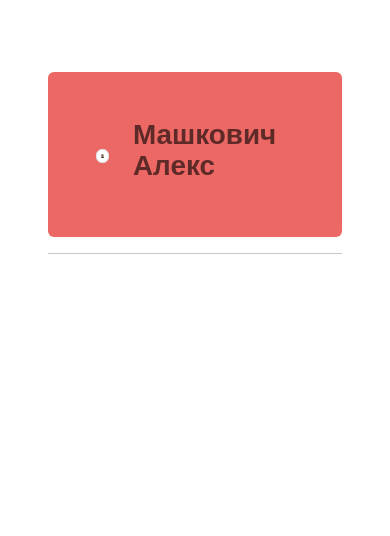
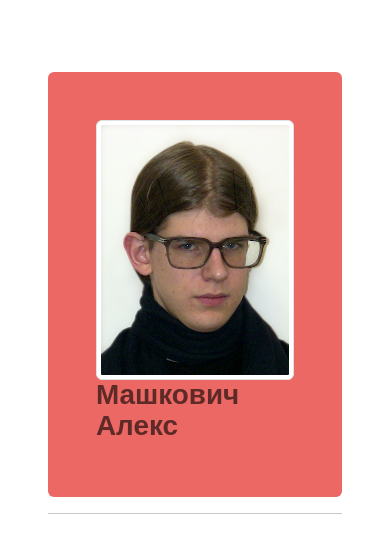
Before and after one commit to AlexeyMashkovichUniWork/alexeymashkovichuniwork.github.io, a plain HTML site: page index.html in a window 390 px wide. Drawn offline with Linux system fonts and the light colour scheme; a web font is replaced by a local one.

Commit message:
feat@site: responsive columns

```diff
--- a/index.html
+++ b/index.html
@@ -11,10 +11,10 @@
     <div class="container-md p-5">
       <div class="container mt-4 p-5 bg-primary text-bg-primary rounded">
         <div class="row align-items-center justify-items-center">
-          <div class="col-2 col-md-3">
+          <div class="col-md-3">
             <img src="assets/selfie_flipped.JPG" class="img-thumbnail">
           </div>
-          <div class="col">
+          <div class="col-md-9">
             <h1 class="text-primary-emphasis">Машкович Алекс</h1>
             <div class="row">
             </div>
```
